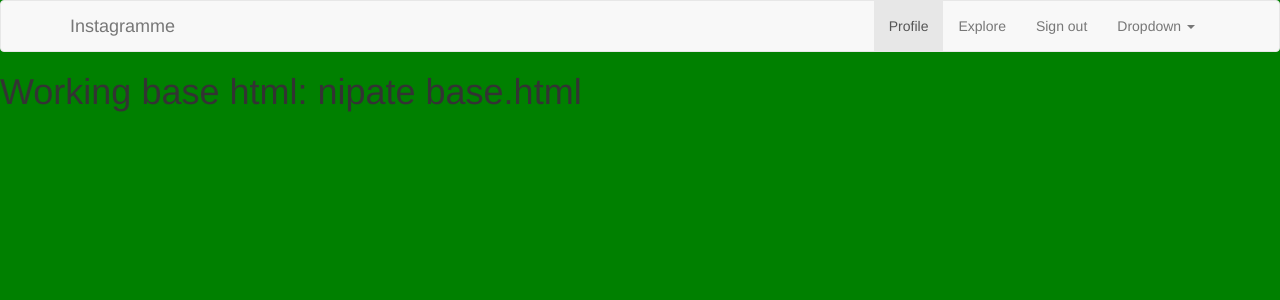
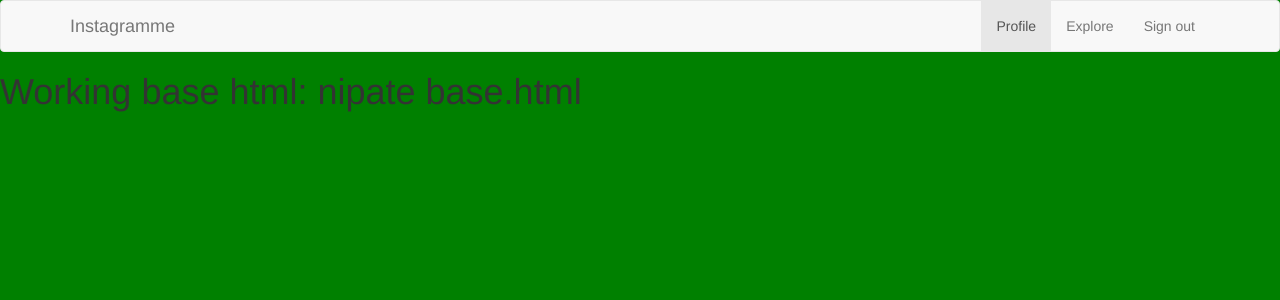
Before and after one commit to CikuKariuki/Instagramme, a Django app: template instapics/templates/base.html in a window 1280 px wide. Shown: the top 300 px of the page. Run offline with Django 3.2, Linux system fonts and the light colour scheme; the template is opened without the code that fills it, so the values that code supplies are empty; some libraries are stand-ins or nearby versions.

Commit message:
Edited navbar, removed dropdown menu

```diff
--- a/instagramme/urls.py
+++ b/instagramme/urls.py
@@ -2,8 +2,8 @@ from django.conf.urls import url,include
 from django.contrib import admin
 
 urlpatterns = [
-    url(r'^admin/', admin.site.urls),
-    url(r'^instapics/',include('instapics.urls')),
+    url(r'^admin/', admin.site.urls,name=admin),
+    url(r'',include('instapics.urls')),
     url(r'^accounts/', include('registration.backends.simple.urls')),
 
 ]
--- a/instapics/templates/navbar.html
+++ b/instapics/templates/navbar.html
@@ -33,23 +33,7 @@
                             <li role="presentation">
                                 <a href="#">Sign out</a>
                             </li>
-                            <li class="dropdown">
-                            <a class="dropdown-toggle" data-toggle="dropdown" aria-expanded="false" href="#">
-                                Dropdown
-                                <span class="caret"></span>
-                            </a>
-                            <ul class="dropdown-menu" role="menu">
-                                    <li role="presentation">
-                                        <a href="#">First item</a>
-                                    </li>
-                                    <li role="presentation">
-                                        <a href="#">Second item</a>
-                                    </li>
-                                    <li role="presentation">                               <li role="presentation">
-                                        <a href="#">First item</a>
-                                    </li>
-                            </ul>
-                            </li>
+
                         </ul>
                     </div>
                 </div>
```
